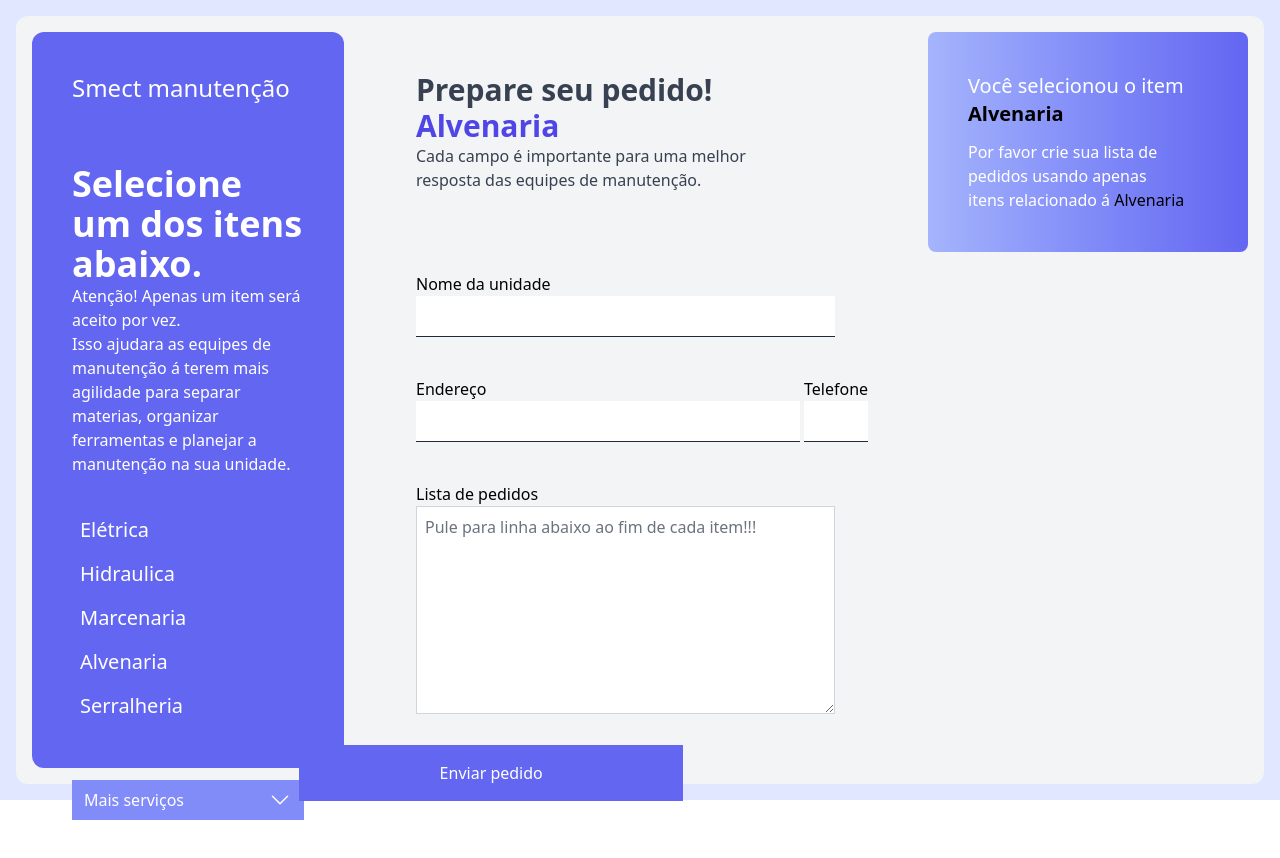
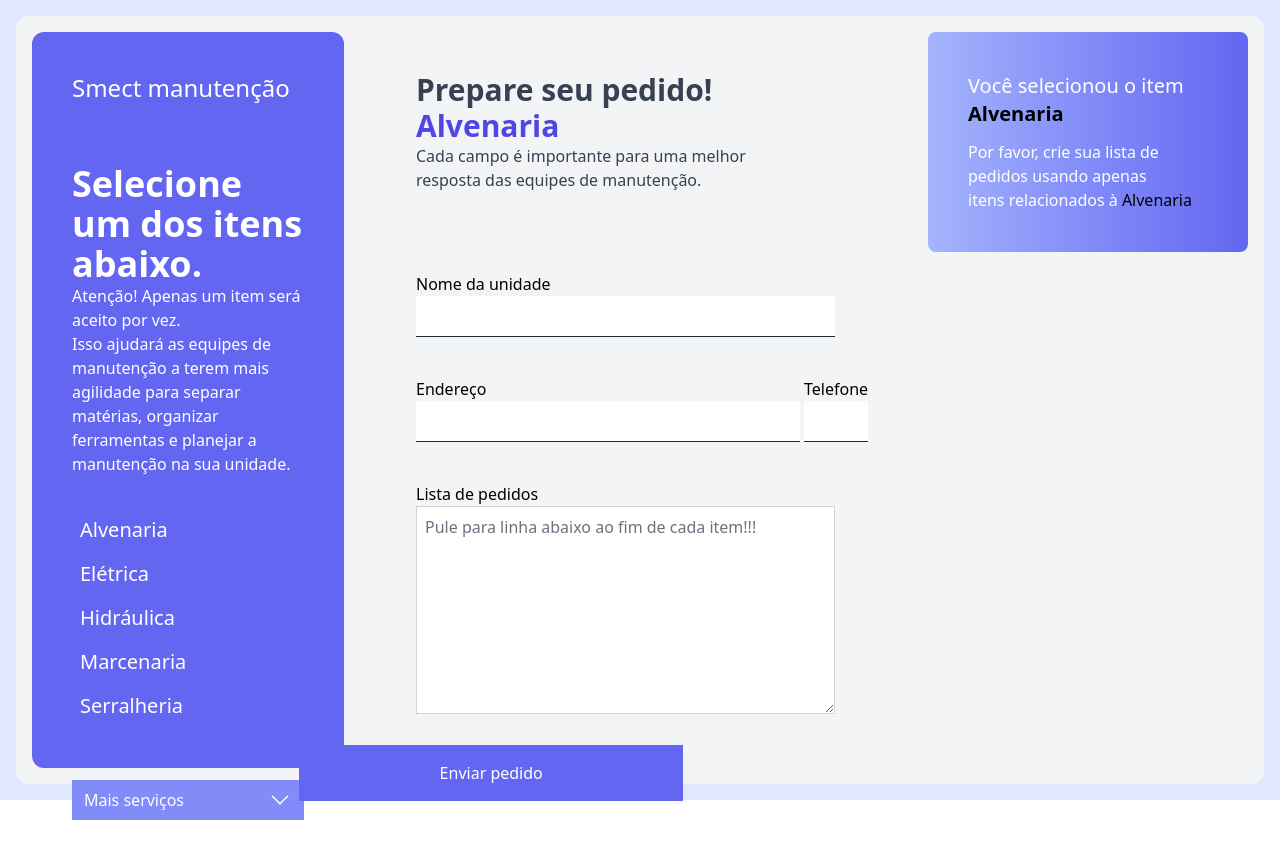
Before and after one commit to Diego-Cesare/requires-maintenance, a Vue app: page / in a window 1280 px wide. Both pictures are taken after a click on the button "Alvenaria". Built offline with nearby package versions, Linux system fonts and the light colour scheme.

Commit message:
Adicionar o layout para mobile

```diff
--- a/src/components/MainMenu.vue
+++ b/src/components/MainMenu.vue
@@ -7,8 +7,8 @@
             <h1 class="text-white text-4xl font-bold">Selecione um dos itens</h1>
             <h1 class="text-white text-4xl font-bold">abaixo.</h1>
             <p class="text-white text-1xl font-thin"><strong>Atenção</strong>! Apenas um item será aceito por vez.
-                <br>Isso ajudara as equipes de manutenção á terem mais agilidade
-                para separar materias, organizar ferramentas e planejar a manutenção na sua unidade.
+                <br>Isso ajudará as equipes de manutenção a terem mais agilidade
+                para separar matérias, organizar ferramentas e planejar a manutenção na sua unidade.
             </p>
         </div>
         <div class="flex flex-col px-10 py-3">
@@ -42,19 +42,19 @@ const hidePlusItems = ref(false)
 const emit = defineEmits(['update-order']);
 
 const items = [
-    { "id": 1, "name": "Elétrica" },
-    { "id": 2, "name": "Hidraulica" },
-    { "id": 3, "name": "Marcenaria" },
-    { "id": 4, "name": "Alvenaria" },
-    { "id": 5, "name": "Serralheria" },
+    { "id": 1, "name": "Alvenaria" },
+    { "id": 2, "name": "Elétrica" },
+    { "id": 3, "name": "Hidráulica" },
+    { "id": 4, "name": "Marcenaria" },
+    { "id": 5, "name": "Serralheria" }
 ]
 
 const plusItems = [
     { "id": 1, "name": "Ar-condicionado" },
-    { "id": 2, "name": "Transporte" },
+    { "id": 2, "name": "Limpeza" },
     { "id": 3, "name": "Móveis" },
-    { "id": 4, "name": "Limpeza" },
-    { "id": 1, "name": "Póda de arvores" },
+    { "id": 4, "name": "Póda de arvores" },
+    { "id": 5, "name": "Transporte" }
 ]
 
 function togglePlusItems() {
--- a/src/components/MessageBox.vue
+++ b/src/components/MessageBox.vue
@@ -7,14 +7,14 @@
                     orderName
                         }}</span>
                 </h1>
-                <p class="text-white">Por favor crie sua lista de pedidos usando apenas</p>
-                <p class="text-white">itens relacionado á <span class="text-black">{{ orderName }}</span></p>
+                <p class="text-white">Por favor, crie sua lista de pedidos usando apenas</p>
+                <p class="text-white">itens relacionados à <span class="text-black">{{ orderName }}</span></p>
             </div>
         </Transition>
         <Transition name="slide-fade">
             <div v-if="isValidOrder" class="p-10 rounded-lg
             bg-gradient-to-r from-red-200 via-red-300 to-red-400">
-                <h1 class="text-xl mb-3 text-white">Você não selecionou nenhum item!!!</h1>
+                <h1 class="text-xl mb-3 text-white">Você não selecionou nenhum item!!</h1>
                 <p class="text-white">Por favor, vá até o menu lateral esquerdo e selecione um item para prosseguir com
                     seu pedido!</p>
             </div>
@@ -26,8 +26,8 @@
                     <img class="w-32" src="../assets/send.png" alt="">
                 </div>
                 <div>
-                    <h1 class="text-2xl text-white">Pedido enviado com susseso</h1>
-                    <p class="text-1xl text-white">Embreve uma das equipes de manutenção<br>ira até a sua unidade</p>
+                    <h1 class="text-2xl text-white">Pedido enviado com sucesso</h1>
+                    <p class="text-1xl text-white">Em breve, uma das equipes de manutenção<br>irá até a sua unidade</p>
                 </div>
             </div>
         </Transition>
```
Also changed, not shown: 4 other files (tests, documents, lock files or other folders).
